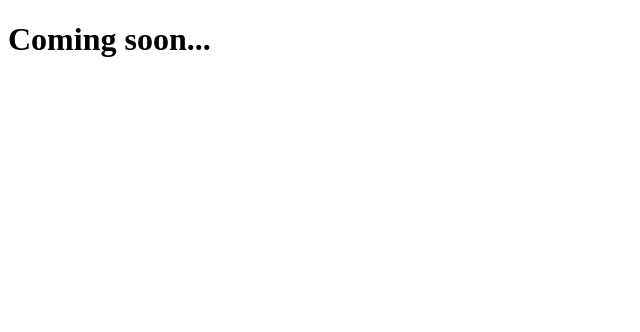
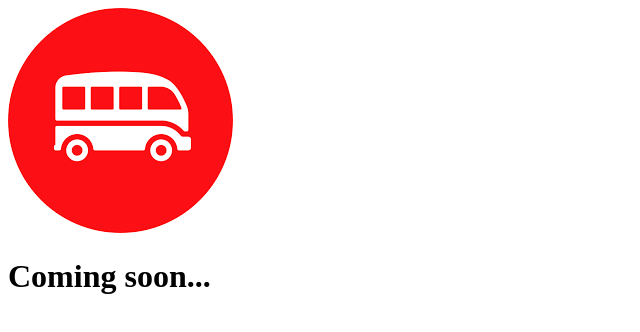
Before and after one commit to AugustoPresto/git-101, a plain HTML site: page index.html in a window 1280 px wide. Shown: the whole page, without its empty margins (0-640 px from the left). Drawn offline with Linux system fonts and the light colour scheme.

Commit message:
Added le wagon logo

```diff
--- a/index.html
+++ b/index.html
@@ -4,6 +4,7 @@
 	<title></title>
 </head>
 <body>
+	<img src="lewagon_circle.png">
 	<h1>Coming soon...</h1>
 </body>
 </html>
```
Also changed, not shown: lewagon_circle.png (added).
